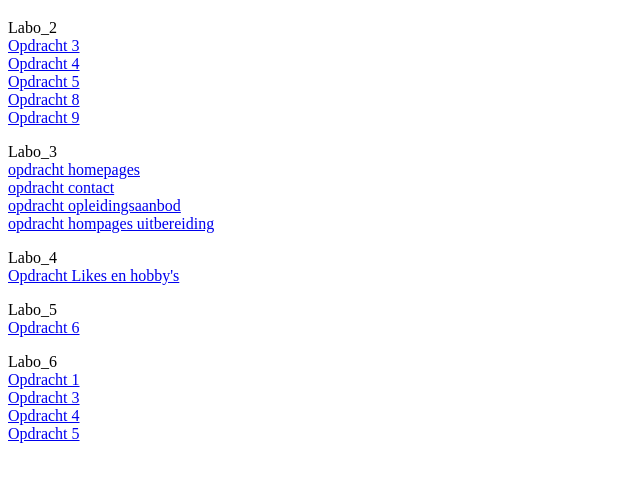
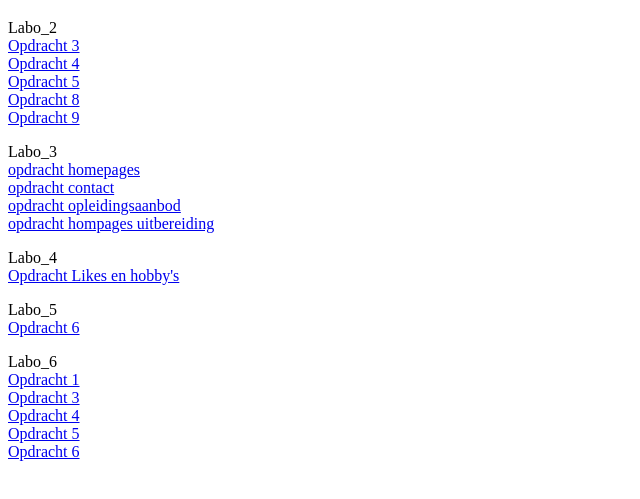
Before and after one commit to LarsSou/webdevelopment, a plain HTML site: page index.html in a window 1280 px wide. Shown: the part 61-560 px from the top of the page, without its empty margins (0-640 px from the left). Drawn offline with Linux system fonts and the light colour scheme.

Commit message:
Update index.html

```diff
--- a/index.html
+++ b/index.html
@@ -34,6 +34,7 @@
     <a href="Labo_6/Opdracht_3/HTML/resume.html"> Opdracht 3</a> <br>
     <a href="Labo_6/Opdracht_4/HTML/index.html"> Opdracht 4</a> <br>
     <a href="Labo_6/Opdracht_5/HTML/index.html"> Opdracht 5</a> <br>
+    <a href="Labo_6/Opdracht_6/HTML/index.html"> Opdracht 6</a>
 
 
 </p>
```
